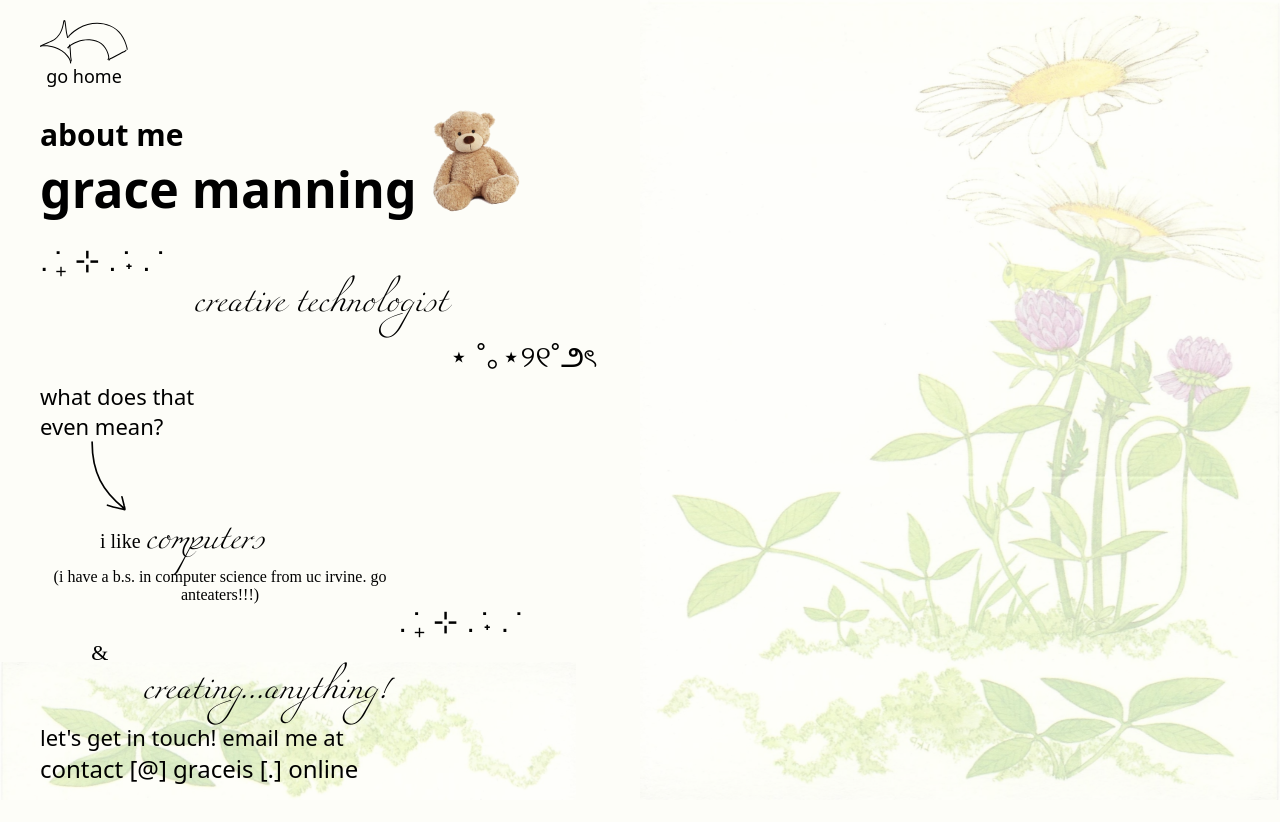
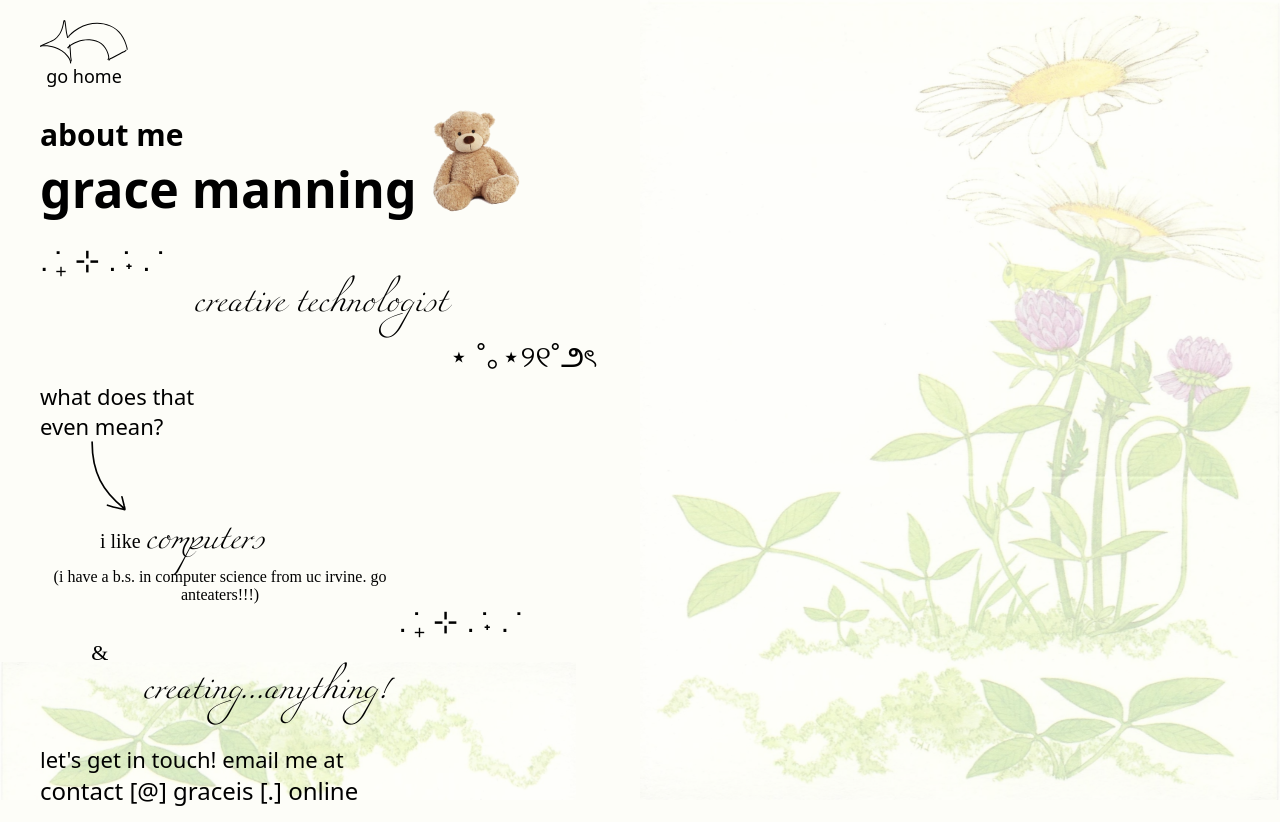
Before and after one commit to gracebmanning/graceis.online, a React (Create React App) app: page /about in a window 1280 px wide. Before the commit the page ends 800 px from the top, so only its background shows below. Built offline with nearby package versions, Linux system fonts and the light colour scheme; a web font is replaced by a local one.

Commit message:
move about page contact info

```diff
--- a/src/components/About/About.css
+++ b/src/components/About/About.css
@@ -85,8 +85,7 @@
 #aboutContact{
     font-size: 22px;
     font-family: "Lacquer", system-ui;
-    position: absolute;
-    bottom: 0;
+    margin-top: 25px;
 }
 
 #aboutContact p{
```
